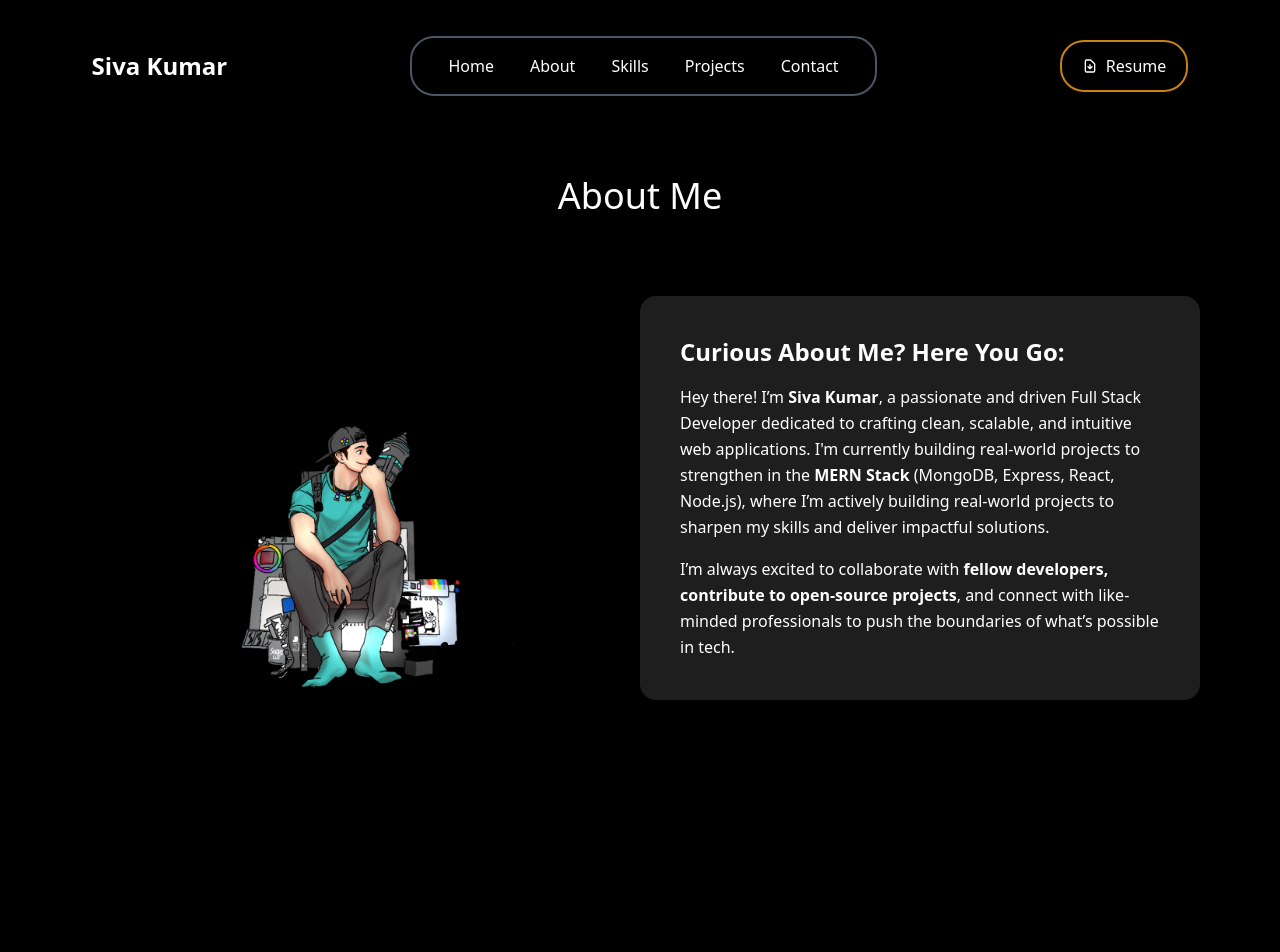
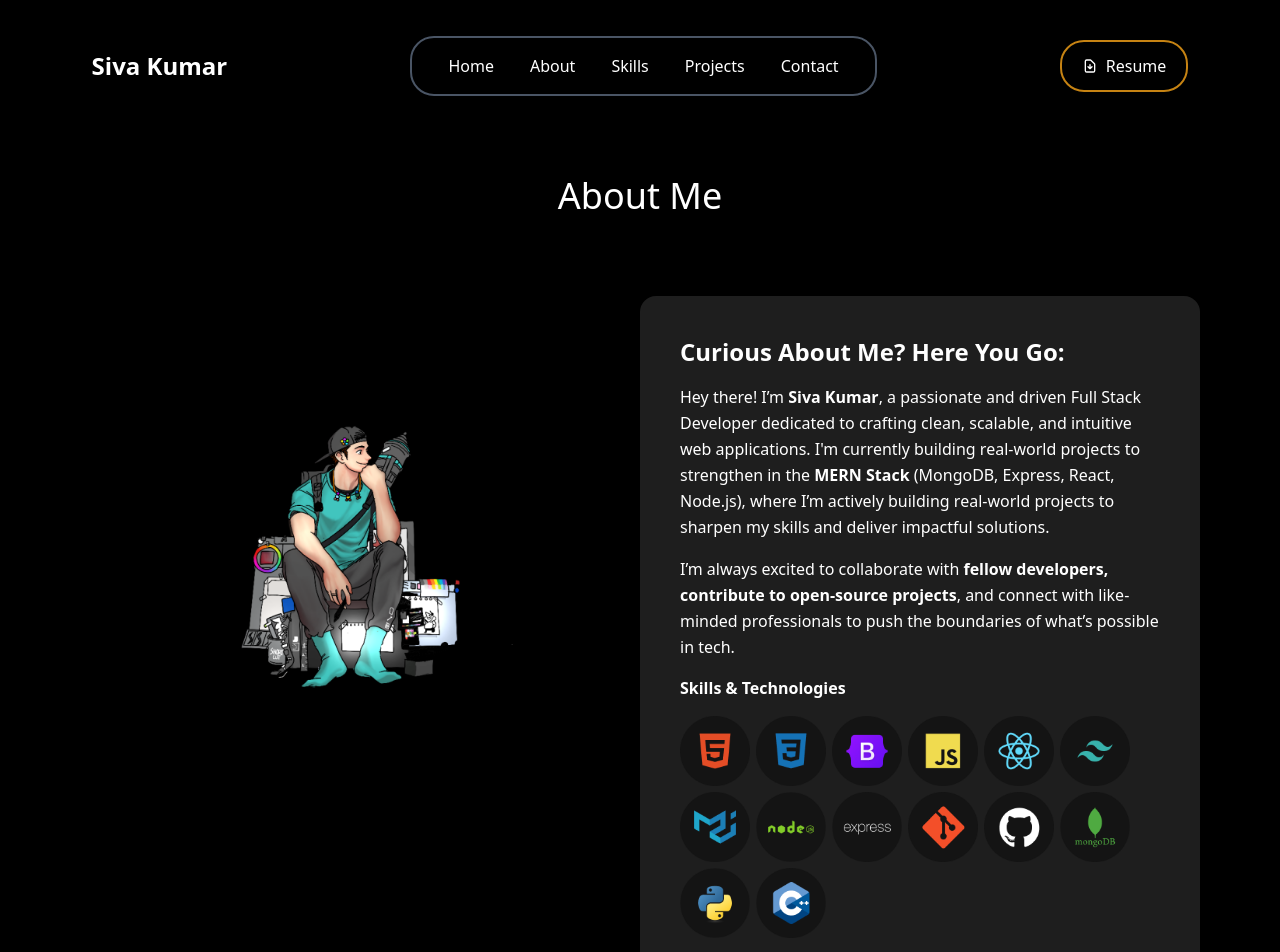
Before and after one commit to SivaKumar202/MYPortfolio, a React (Vite) app: page /About in a window 1280 px wide. Shown: the top 952 px of the page. Before the commit the page ends 800 px from the top, so only its background shows below. Built offline with nearby package versions, Linux system fonts and the light colour scheme.

Commit message:
update about section

```diff
--- a/src/components/About/About.jsx
+++ b/src/components/About/About.jsx
@@ -1,11 +1,31 @@
 import React from "react";
+import HTML from "../../assets/SkillsAssets/HTML.png";
+import CSS from "../../assets/SkillsAssets/CSS.png";
+import BootStrap from "../../assets/SkillsAssets/BootStrap.png";
+import CPP from "../../assets/SkillsAssets/C++.png";
+import Express from "../../assets/SkillsAssets/Express.png";
+import FireBase from "../../assets/SkillsAssets/Firebase.png";
+import git from "../../assets/SkillsAssets/GIT.png";
+import github from "../../assets/SkillsAssets/GitHub.png";
+import js from "../../assets/SkillsAssets/js.png";
+import MongoDB from "../../assets/SkillsAssets/MongoDB.png";
+import MUI from "../../assets/SkillsAssets/MUI.png";
+import Node from "../../assets/SkillsAssets/Node.png";
+import post from "../../assets/SkillsAssets/post.png";
+import Python from "../../assets/SkillsAssets/Python.png";
+import Reactjs from "../../assets/SkillsAssets/Reactjs.png";
+import Redux from "../../assets/SkillsAssets/Redux.png";
+import Tailwind from "../../assets/SkillsAssets/Tailwind.png";
+import TypeScript from "../../assets/SkillsAssets/TypeScript.png";
+import netlify from "../../assets/SkillsAssets/netlify.png";
+import Vercel from "../../assets/SkillsAssets/Vercel.png";
 import AboutMe from "../../assets/AboutMe/AboutMe.png";
 
 function About() {
   return (
     <div>
       <h1 className="text-4xl text-white text-center mt-20">About Me</h1>
-      <div className="flex justify-around m-20">
+      <div className="flex  m-20">
         <div className="w-3/6">
           <img src={AboutMe} alt="Siva Kumar" />
         </div>
@@ -16,10 +36,10 @@ function About() {
           <p className="m-4 leading-relaxed">
             Hey there! I’m <b>Siva Kumar</b>, a passionate and driven Full Stack
             Developer dedicated to crafting clean, scalable, and intuitive web
-            applications. I'm currently building real-world projects to strengthen in the{" "}
-            <b>MERN Stack</b> (MongoDB, Express, React, Node.js), where I’m
-            actively building real-world projects to sharpen my skills and
-            deliver impactful solutions.
+            applications. I'm currently building real-world projects to
+            strengthen in the <b>MERN Stack</b> (MongoDB, Express, React,
+            Node.js), where I’m actively building real-world projects to sharpen
+            my skills and deliver impactful solutions.
           </p>
           <p className=" m-4 leading-relaxed">
             I’m always excited to collaborate with{" "}
@@ -27,6 +47,23 @@ function About() {
             connect with like-minded professionals to push the boundaries of
             what’s possible in tech.
           </p>
+          <p className="m-4 font-bold">Skills & Technologies</p>
+          <div className="flex gap-1.5 flex-wrap m-4 ">
+            <img width={70} height={70} src={HTML} alt="HTMl" />
+            <img width={70} height={70} src={CSS} alt="" />
+            <img width={70} height={70} src={BootStrap} alt="" />
+            <img width={70} height={70} src={js} alt="" />
+            <img width={70} height={70} src={Reactjs} alt="" />
+            <img width={70} height={70} src={Tailwind} alt="" />
+            <img width={70} height={70} src={MUI} alt="" />
+            <img width={70} height={70} src={Node} alt="" />
+            <img width={70} height={70} src={Express} alt="" />
+            <img width={70} height={70} src={git} alt="" />
+            <img width={70} height={70} src={github} alt="" />
+            <img width={70} height={70} src={MongoDB} alt="" />
+            <img width={70} height={70} src={Python} alt="" />
+            <img width={70} height={70} src={CPP} alt="" />
+          </div>
         </div>
       </div>
     </div>
--- a/src/components/Skills/Skills.jsx
+++ b/src/components/Skills/Skills.jsx
@@ -2,7 +2,6 @@ import React from "react";
 import { FaGithub, FaInstagram } from "react-icons/fa";
 import { BsLinkedin } from "react-icons/bs";
 import { MdEmail } from "react-icons/md";
-import { SiCodechef } from "react-icons/si";
 import HTML from "../../assets/SkillsAssets/HTML.png";
 import CSS from "../../assets/SkillsAssets/CSS.png";
 import BootStrap from "../../assets/SkillsAssets/BootStrap.png";
```
